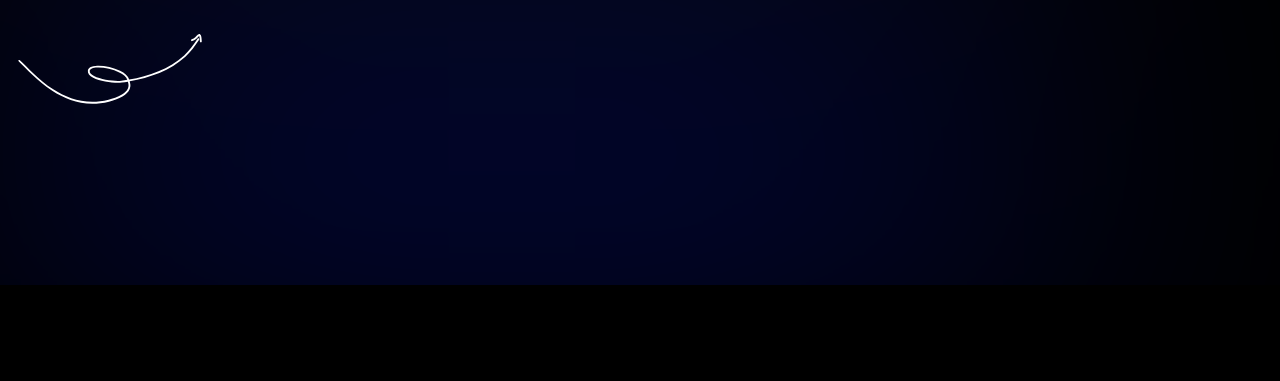
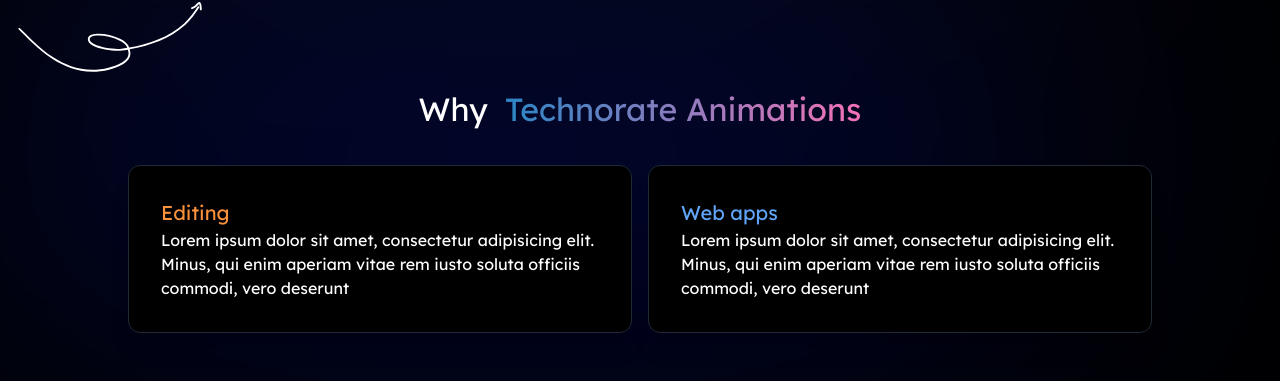
Before and after one commit to RiyaB2202/techno-animates, a Next.js app: page / in a window 1280 px wide. Shown: the part 519-900 px from the top of the page. Before the commit the page ends 804 px from the top, so only its background shows below. Built offline with nearby package versions, Linux system fonts and the light colour scheme.

Commit message:
minor changes

```diff
--- a/app/page.jsx
+++ b/app/page.jsx
@@ -1,9 +1,12 @@
 import Banner from "@/components/Banner";
+import Whyus from "@/components/Whyus";
 
 export default function Home() {
   return (
     <div>
       <Banner />
+
+      <Whyus />
     </div>
   );
 }
--- a/components/Banner.jsx
+++ b/components/Banner.jsx
@@ -12,7 +12,7 @@
     delaySpeed: 2400,
   });
   return (
-    <div className=" py-12  md:py-24 h-[540px] md:h-[700px]">
+    <div className=" pt-12  md:pt-16 h-[540px] md:h-[500px]">
       <div className="absolute  w-[80%] inset-0 hero-gradient" />
       <div className="mx-auto relative max-w-7xl  ">
         <div className="mx-auto grid max-w-2xl grid-cols-1 gap-x-8 gap-y-16 sm:gap-y-8 lg:mx-0 lg:max-w-7xl lg:grid-cols-2">
@@ -33,7 +33,7 @@
                 in cutting-edge web design services.
               </p>
 
-              <div className="absolute object-cover  h-20 w-20 -top-20 right-0">
+              <div className="absolute object-cover  h-20 w-20 -top-20 right-0 md:left-64">
                 <Image
                   src="/line2.svg"
                   fill
@@ -55,7 +55,7 @@
               /> */}
             </div>
             <div className=" h-full w-56 absolute top-52 md:top-56 ">
-              <Image fill alt="hello" src="/currly line.svg" />
+              <Image priority fill alt="hello" src="/currly line.svg" />
             </div>
           </div>
 
--- /dev/null
+++ b/components/Whyus.jsx
@@ -0,0 +1,66 @@
+import React from "react";
+
+const features = [
+  {
+    id: 1,
+    title: "Editing",
+    description:
+      "Lorem ipsum dolor sit amet, consectetur adipisicing elit. Minus, qui enim aperiam vitae rem iusto soluta officiis commodi, vero deserunt",
+    h1Color: "text-orange-400",
+  },
+  {
+    id: 2,
+    title: "Web apps",
+    description:
+      "Lorem ipsum dolor sit amet, consectetur adipisicing elit. Minus, qui enim aperiam vitae rem iusto soluta officiis commodi, vero deserunt",
+    h1Color: "text-blue-400",
+  },
+  {
+    id: 3,
+    title: "Graphic Designing",
+    description:
+      "Lorem ipsum dolor sit amet, consectetur adipisicing elit. Minus, qui enim aperiam vitae rem iusto soluta officiis commodi, vero deserunt",
+    h1Color: "text-pink-400",
+  },
+  {
+    id: 4,
+    title: "Websites",
+    description:
+      "Lorem ipsum dolor sit amet, consectetur adipisicing elit. Minus, qui enim aperiam vitae rem iusto soluta officiis commodi, vero deserunt",
+    h1Color: "text-purple-400",
+  },
+];
+
+function Whyus() {
+  return (
+    <div className="max-w-7xl relative text-center mx-auto">
+      <h2 className="text-[24px] md:text-[32px]">
+        Why{" "}
+        <span className="bg-clip-text ml-2 bg-gradient-to-r from-[#2B86C5]  to-pink-400 text-transparent">
+          {" "}
+          Technorate Animations{" "}
+        </span>
+      </h2>
+
+      <div className="grid grid-cols-1 mx-auto md:grid-cols-2 max-w-5xl  gap-y-4 gap-x-4">
+        {features.map((feature) => (
+          <div
+            key={feature.id}
+            className="text-left mt-8 rounded-xl max-w-sm mx-auto  md:max-w-lg shadow-xl bg-black p-8 border border-gray-800"
+          >
+            <h2 className={`${feature.h1Color} text-[20px]`}>
+              {feature.title}
+            </h2>
+            <p>
+              Lorem ipsum dolor sit amet, consectetur adipisicing elit. Minus,
+              qui enim aperiam vitae rem iusto soluta officiis commodi, vero
+              deserunt
+            </p>
+          </div>
+        ))}
+      </div>
+    </div>
+  );
+}
+
+export default Whyus;
```
